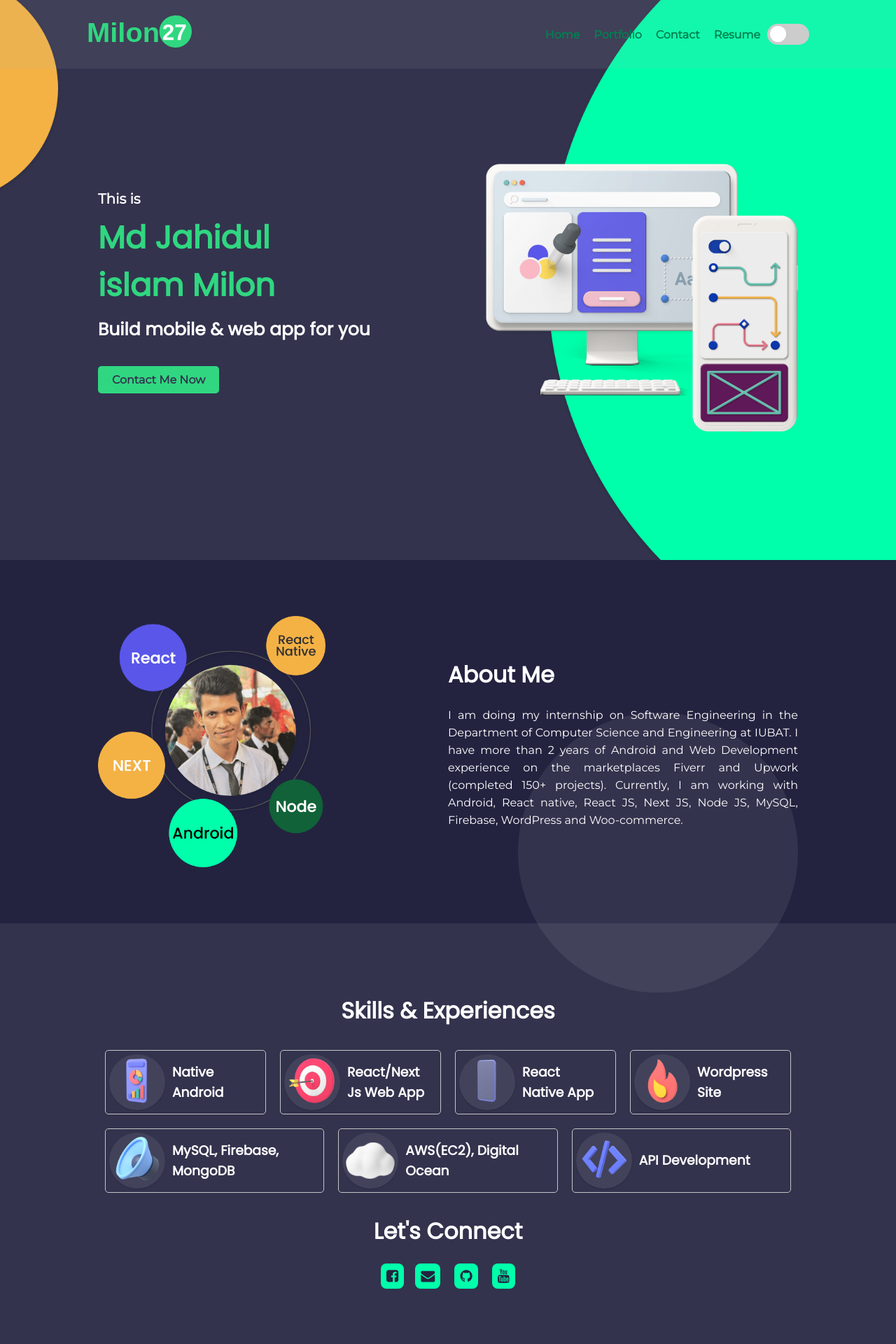
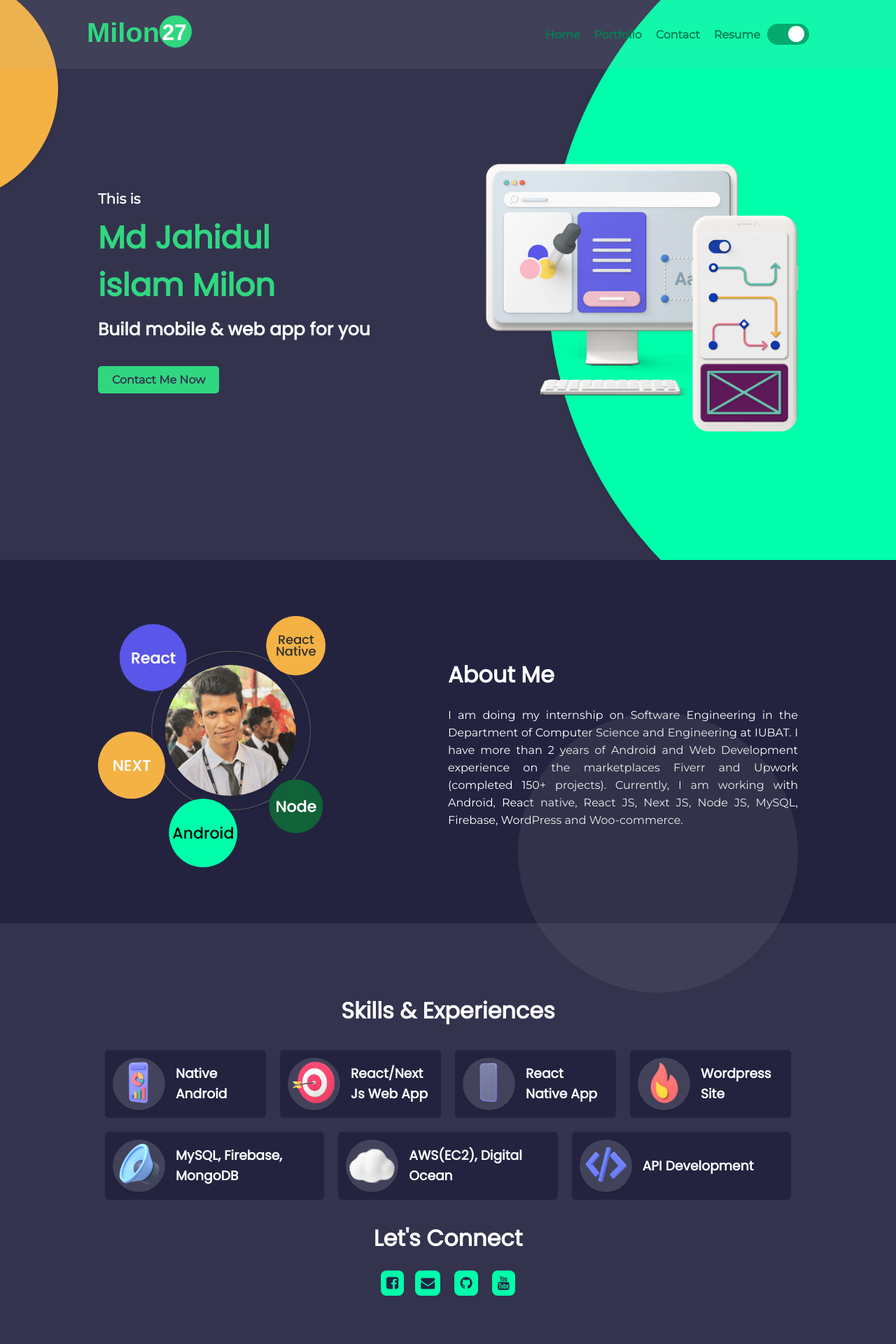
Before and after one commit to milon27/next-js-portfolio, a Next.js app: page / in a window 1280 px wide. Shown: the top 1920 px of the page at 70% size. Built offline with nearby package versions, Linux system fonts and the light colour scheme.

Commit message:
fix some css

```diff
--- a/src/components/Header.js
+++ b/src/components/Header.js
@@ -5,7 +5,7 @@ import Switcher from './switcher/Switcher';
 
 export default function Header({ title, color = "light" }) {
 
-    const [lightmode, setLightMode] = useState(false)
+    const [lightmode, setLightMode] = useState(true)
 
     const openMenu = (e) => {
         const menu = document.getElementById('mob-menu')
--- a/src/components/home/About.js
+++ b/src/components/home/About.js
@@ -12,6 +12,7 @@ export default function About() {
                     <p style={{ lineHeight: "25px", textAlign: "justify" }}>I am doing my internship on Software Engineering in the Department of Computer Science and Engineering at IUBAT. I have more than 2 years of Android and Web Development experience on the marketplaces Fiverr and Upwork (completed 150+ projects). Currently, I am working with Android, React native, React JS, Next JS, Node JS, MySQL, Firebase, WordPress and Woo-commerce.</p>
                 </div>
                 <img src="dark-circle.svg" style={{ position: "absolute", right: 0, bottom: "-50%", width: "40%" }} alt="" />
+                <img src="dark-circle-light.png" style={{ position: "absolute", right: 0, bottom: "-50%", width: "40%" }} alt="" />
             </div>
         </>
     )
--- a/src/components/portfolio/SinglePort.js
+++ b/src/components/portfolio/SinglePort.js
@@ -7,7 +7,7 @@ export default function SinglePort({ portfolio }) {
         <div className="port">
             {/* <h2 className="title">{portfolio.fields.title}</h2> */}
             <p dangerouslySetInnerHTML={{ __html: documentToHtmlString(portfolio.fields.desc) }}></p>
-            <p className="cat"><b>Project Category: {portfolio.fields.category.fields?.title}</b></p>
+            {/* <p className="cat"><b>Project Category: {portfolio.fields.category.fields?.title}</b></p> */}
             <img style={{ borderRadius: "5px" }} className="img-w100p" src={portfolio.fields.thumbnail.fields.file.url} />
         </div >
     )
--- a/styles/globals.css
+++ b/styles/globals.css
@@ -7,7 +7,7 @@ body{
 }
 body.light-theme{
   --background:#fff;
-  --background-seconday:#f7f7f7;
+  --background-seconday:#EFEFEF;
   --primary:#00FFAA;
   --text-white:#232340;
   --text-black:#fff;
@@ -85,12 +85,13 @@ a {
   width: 100%;
 }
 .img-circle{
-  width:80px;
-  height:80px;
+  width:75px;
+  height:75px;
   border-radius: 40px;
   box-shadow: 0 1px 2px 0 rgba(0, 0, 0, 0.19);
   background: #42425b;
   padding:5px!important;
+  margin:5px;
 }
 .port .item h3{
   margin: 0px 10px!important;
@@ -229,7 +230,8 @@ footer{
 }
 .port .item{
   border-radius: 5px;
-  border:1px solid rgb(197, 197, 197);
+  border:1px solid var(--background);
+  background: var(--background);
   margin: 10px;
   padding: 5px;
   display: flex;
```
Also changed, not shown: public/dark-circle-light.png (added).
